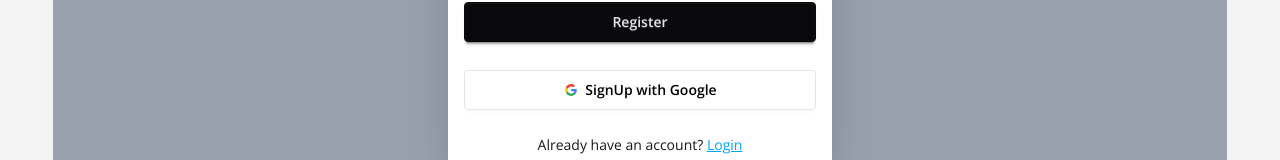
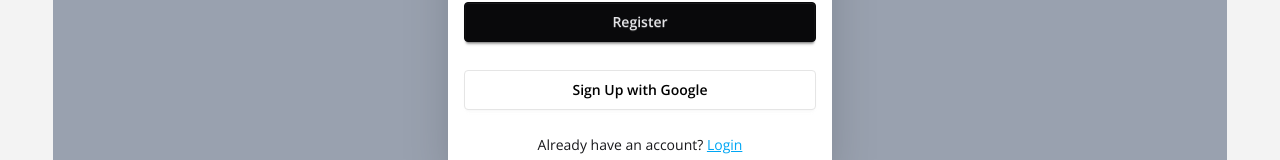
Before and after one commit to mehedipolash/CAREERFUSION, a React (Vite) app: page /auth/signup in a window 1280 px wide. Shown: the part 612-772 px from the top of the page. Built offline with nearby package versions, Linux system fonts and the light colour scheme; no server answers.

Commit message:
react toast added for success/error msg and loading added in modal

```diff
--- a/package.json
+++ b/package.json
@@ -18,6 +18,7 @@
     "react": "^19.2.0",
     "react-awesome-reveal": "^4.3.1",
     "react-dom": "^19.2.0",
+    "react-hot-toast": "^2.6.0",
     "react-icons": "^5.5.0",
     "react-router": "^7.9.6",
     "react-spring": "^10.0.3",
--- a/src/Components/Navbar.jsx
+++ b/src/Components/Navbar.jsx
@@ -1,6 +1,7 @@
 import React, { use } from "react";
 import { Link, NavLink } from "react-router";
 import { AuthContext } from "../Provider/AuthProvider";
+import toast from "react-hot-toast";
 
 const Navbar = () => {
   const { user, logOut } = use(AuthContext);
@@ -8,10 +9,10 @@ const Navbar = () => {
   const handleSignOut = () => {
     logOut()
       .then(() => {
-        alert("Logged out successfully");
+        toast.success("Logged out successfully");
       })
       .catch((error) => {
-        console.log(error);
+        toast.error(error.message);
       });
   };
 
--- a/src/Pages/CompanyDetails.jsx
+++ b/src/Pages/CompanyDetails.jsx
@@ -49,7 +49,10 @@ const CompanyDetails = () => {
     </motion.div>
   );
 
-  const JobModal = ({ job }) => (
+ const JobModal = ({ job }) => {
+  const [imgLoading, setImgLoading] = useState(true);
+
+  return (
     <motion.dialog
       open
       className="modal modal-open"
@@ -64,13 +67,28 @@ const CompanyDetails = () => {
         exit={{ scale: 0.8 }}
         transition={{ duration: 0.25 }}
       >
-        <img
-          src={job.bannerImage}
-          alt={job.title}
-          className="w-full h-48 object-cover rounded"
-        />
+        {/* IMAGE LOADING WRAPPER */}
+        <div className="relative w-full h-48 overflow-hidden rounded">
+          {imgLoading && (
+            <div className="flex items-center justify-center absolute inset-0 bg-base-200 animate-pulse">
+              <span className="loading loading-bars loading-lg"></span>
+            </div>
+          )}
+
+          <img
+            src={job.bannerImage}
+            alt={job.title}
+            className={`w-full h-48 object-cover transition-opacity duration-300 ${
+              imgLoading ? "opacity-0" : "opacity-100"
+            }`}
+            onLoad={() => setImgLoading(false)}
+          />
+        </div>
+
+        {/* TITLE */}
         <h3 className="text-2xl font-bold mt-4">{job.title}</h3>
 
+        {/* JOB DETAILS */}
         <div className="mt-3 text-gray-700">
           <p>
             <strong>Location:</strong> {job.location}
@@ -83,8 +101,10 @@ const CompanyDetails = () => {
           </p>
         </div>
 
+        {/* DESCRIPTION */}
         <p className="mt-4 leading-relaxed">{job.description}</p>
 
+        {/* REQUIREMENTS */}
         <h4 className="text-lg font-semibold mt-4">Requirements:</h4>
         <ul className="list-disc ml-6 text-gray-700">
           {job.requirements.map((req, idx) => (
@@ -101,16 +121,15 @@ const CompanyDetails = () => {
           >
             Apply
           </a>
-          <button
-            onClick={() => setSelectedJob(null)}
-            className="btn btn-error"
-          >
+          <button onClick={() => setSelectedJob(null)} className="btn btn-error">
             Close
           </button>
         </div>
       </motion.div>
     </motion.dialog>
   );
+};
+
 
   return (
     <div className="w-11/12 mx-auto py-10">
--- a/src/Pages/SignUp.jsx
+++ b/src/Pages/SignUp.jsx
@@ -1,15 +1,15 @@
-import { set } from "date-fns";
-import { use, useState } from "react";
+import React, { use, useState } from "react";
 import { Link, useNavigate } from "react-router";
 import { AuthContext } from "../Provider/AuthProvider";
+import toast from "react-hot-toast";
 
 const SignUp = () => {
   const { createUser, setUser, updateUser, googleSignUp } = use(AuthContext);
+
   const [nameError, setNameError] = useState("");
   const [emailError, setEmailError] = useState("");
   const [photoError, setPhotoError] = useState("");
   const [passwordError, setPasswordError] = useState("");
-  const [success, setSuccess] = useState(false);
 
   const navigate = useNavigate();
 
@@ -23,58 +23,61 @@ const SignUp = () => {
     const password = form.password.value;
 
     // Reset previous state
-    setSuccess(false);
-    setPasswordError("");
     setNameError("");
     setEmailError("");
     setPhotoError("");
+    setPasswordError("");
 
     let hasError = false;
-    //name validation
+
+    // Name validation
     if (name.length < 5) {
       setNameError("Name must be at least 5 characters long.");
+      toast.error("Name must be at least 5 characters long.");
       hasError = true;
     }
-    // email validation
+
+    // Email validation
     const emailRegExp = /^[^\s@]+@[^\s@]+\.[^\s@]+$/;
     if (!emailRegExp.test(email)) {
       setEmailError("Please enter a valid email address.");
+      toast.error("Please enter a valid email address.");
       hasError = true;
     }
 
-    // photo URL validation
+    // Photo URL validation
     const imgRegExp = /\.(jpeg|jpg|png|gif|webp|svg)$/i;
     if (!imgRegExp.test(photo)) {
       setPhotoError("Please enter a valid image URL.");
+      toast.error("Please enter a valid image URL.");
       hasError = true;
     }
 
-    //pasdsword validation
+    // Password validation
     const passwordRegExp = /^(?=.*[a-z])(?=.*[A-Z]).{6,}$/;
 
     if (!passwordRegExp.test(password)) {
       setPasswordError(
         "Use 1 uppercase, 1 lowercase, and at least 6 characters."
       );
+      toast.error("Invalid password format.");
       hasError = true;
     }
-    if (hasError) {
-      return;
-    }
 
-    // If success
-    setSuccess(true);
+    if (hasError) return;
 
     // Create user with email and password
     createUser(email, password)
       .then((result) => {
         const user = result.user;
+
         updateUser({
           displayName: name,
           photoURL: photo,
         })
           .then(() => {
             setUser({ ...user, displayName: name, photoURL: photo });
+            toast.success("Account created successfully!");
             navigate("/");
           })
           .catch((error) => {
@@ -83,18 +86,19 @@ const SignUp = () => {
           });
       })
       .catch((error) => {
-        alert(error);
+        toast.error(error.message);
       });
   };
 
+  // Google SignUp
   const handleGoogleSignUp = () => {
     googleSignUp()
       .then((result) => {
-        console.log(result.user);
-        navigate(location?.state || "/");
+        toast.success("Signed up with Google!");
+        navigate("/");
       })
       .catch((error) => {
-        console.log(error);
+        toast.error(error.message);
       });
   };
 
@@ -107,29 +111,19 @@ const SignUp = () => {
           <form onSubmit={handleSignUp} className="fieldset">
             {/* Name */}
             <label className="label">Name</label>
-            <input
-              name="name"
-              type="text"
-              className="input"
-              placeholder="Name"
-            />
+            <input name="name" type="text" className="input" placeholder="Name" />
             {nameError && <p className="text-red-500 text-sm">{nameError}</p>}
 
             {/* Email */}
             <label className="label">Email</label>
-            <input
-              name="email"
-              type="email"
-              className="input"
-              placeholder="Email"
-            />
+            <input name="email" type="email" className="input" placeholder="Email" />
             {emailError && <p className="text-red-500 text-sm">{emailError}</p>}
 
             {/* Photo */}
             <label className="label">Photo URL</label>
             <input
+              name="photo"
               type="text"
-              name="photo"
               className="input"
               placeholder="Photo URL"
             />
@@ -151,46 +145,15 @@ const SignUp = () => {
               Register
             </button>
           </form>
-          {/* Success Message */}
-          {success && (
-            <p className="text-green-600 text-center">
-              User has created Successfully
-            </p>
-          )}
-          {/* Login with Google */}
+
+          {/* Google Login */}
           <button
             onClick={handleGoogleSignUp}
             className="btn bg-white text-black border-[#e5e5e5] w-full mt-4"
           >
-            <svg
-              aria-label="Google logo"
-              width="16"
-              height="16"
-              xmlns="http://www.w3.org/2000/svg"
-              viewBox="0 0 512 512"
-            >
-              <g>
-                <path fill="#fff" d="m0 0H512V512H0"></path>
-                <path
-                  fill="#34a853"
-                  d="M153 292c30 82 118 95 171 60h62v48A192 192 0 0190 341"
-                ></path>
-                <path
-                  fill="#4285f4"
-                  d="m386 400a140 175 0 0053-179H260v74h102q-7 37-38 57"
-                ></path>
-                <path
-                  fill="#fbbc02"
-                  d="m90 341a208 200 0 010-171l63 49q-12 37 0 73"
-                ></path>
-                <path
-                  fill="#ea4335"
-                  d="m153 219c22-69 116-109 179-50l55-54c-78-75-230-72-297 55"
-                ></path>
-              </g>
-            </svg>
-            SignUp with Google
+            Sign Up with Google
           </button>
+
           <p className="mt-4 text-center">
             Already have an account?{" "}
             <Link to="/auth/signin" className="text-sky-500 underline">
--- a/src/main.jsx
+++ b/src/main.jsx
@@ -4,10 +4,12 @@ import "./index.css";
 import { RouterProvider } from "react-router";
 import router from "./Routes/Router";
 import AuthProvider from "./Provider/AuthProvider";
+import { Toaster } from "react-hot-toast";
 
 createRoot(document.getElementById("root")).render(
   <StrictMode>
     <AuthProvider>
+       <Toaster position="top-right" />
       <RouterProvider router={router} />
     </AuthProvider>
   </StrictMode>
```
Also changed, not shown: src/Pages/SignIn.jsx (+18 -18 lines), 1 other file (tests, documents, lock files or other folders).
